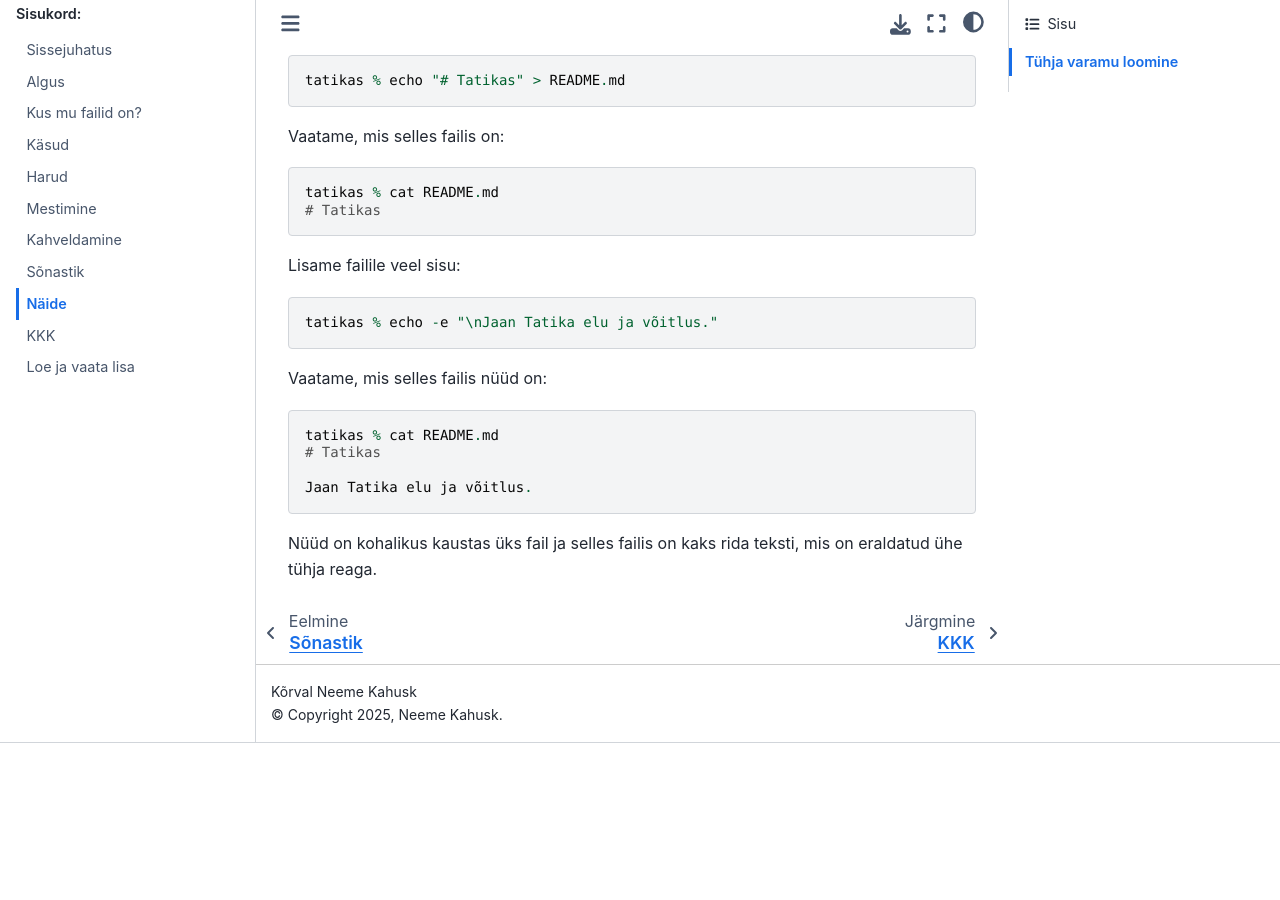
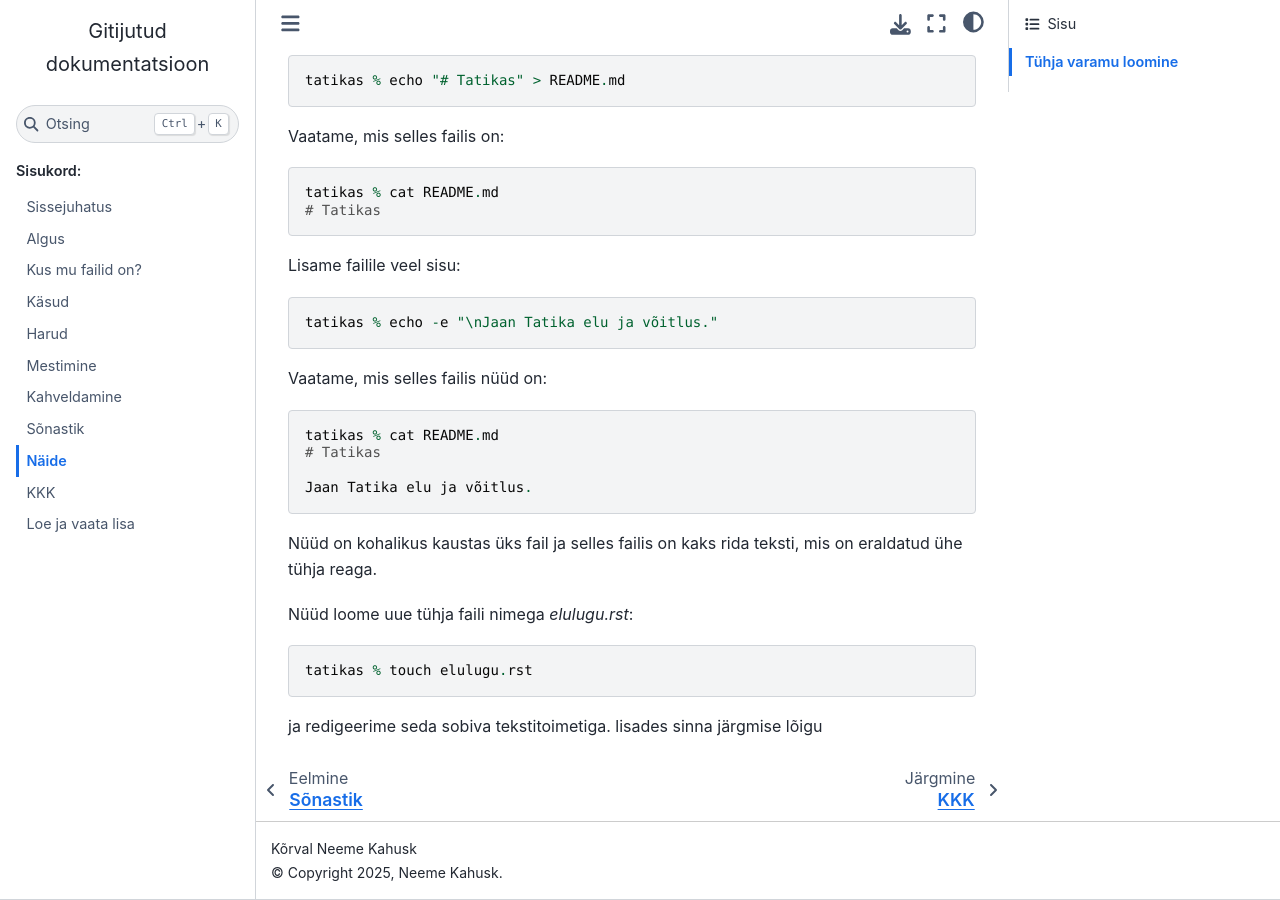
Before and after one commit to nemeek/gitijutud, a Sphinx documentation site: the page built from docs/example.rst, in a window 1280 px wide and 900 px high, scrolled down 750 px. Built offline with Sphinx 7.4.7 and the Sphinx Book theme 1.1.4, drawn with Linux system fonts in a browser that asks for light colours; before the commit the page ends 1493 px from its top, so only the background shows below that.

Commit message:
elulugu.rst

```diff
--- a/docs/example.rst
+++ b/docs/example.rst
@@ -47,3 +47,9 @@
   Jaan Tatika elu ja võitlus.
 
 Nüüd on kohalikus kaustas üks fail ja selles failis on kaks rida teksti, mis on eraldatud ühe tühja reaga.
+
+Nüüd loome uue tühja faili nimega `elulugu.rst`::
+
+  tatikas % touch elulugu.rst
+
+ja redigeerime seda sobiva tekstitoimetiga. lisades sinna järgmise lõigu
```
